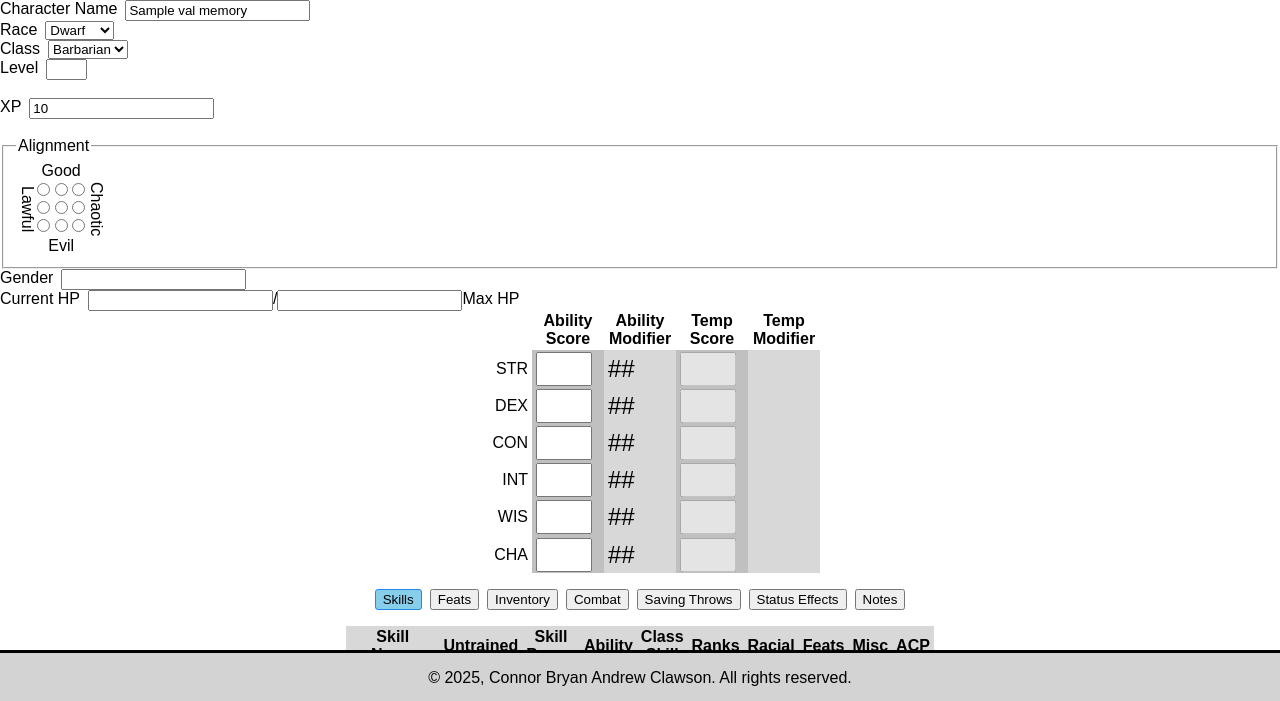
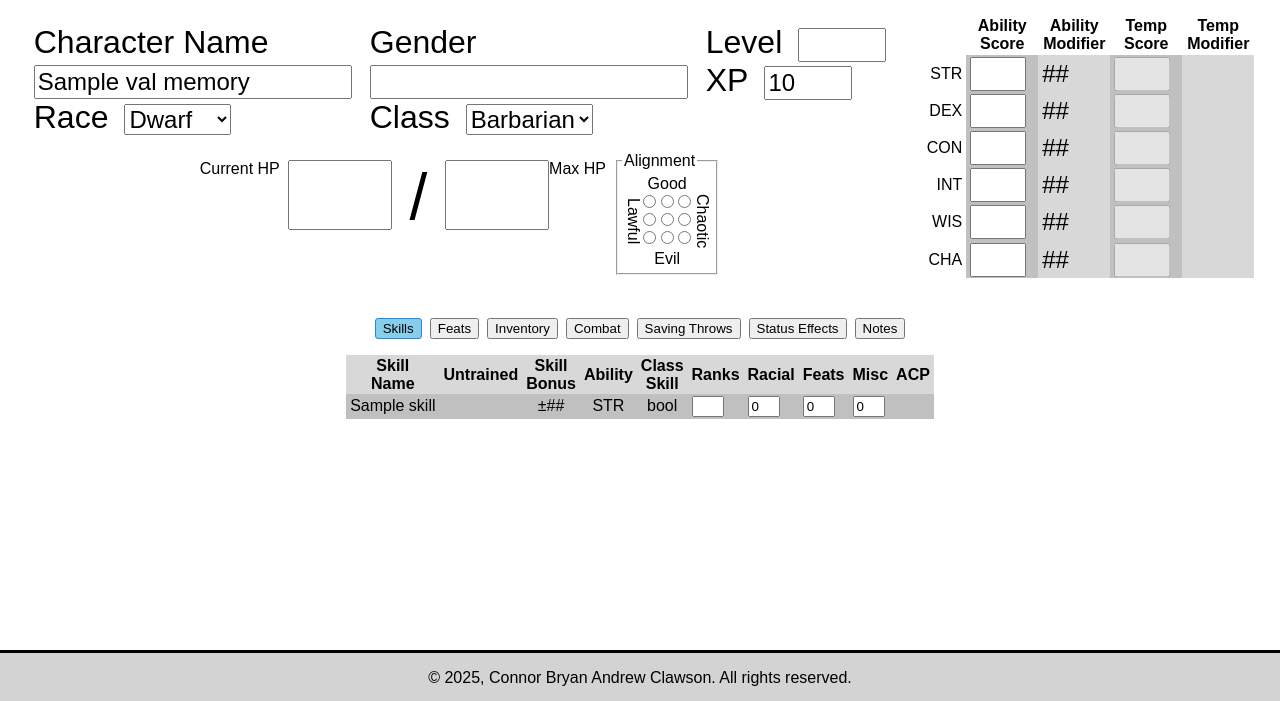
Before and after one commit to ZackLynx/Character_Manager, a PHP site: template view/character_sheet.php in a window 1280 px wide. Shown: the part 99-800 px from the top of the page. Run offline with PHP 8.4, Linux system fonts and the light colour scheme; the template is opened without the code that fills it: most values are stand-ins (such as "Sample title", 1, 10 or a date in 2020).

Commit message:
latest css progress for non-tabbed fields

```diff
--- a/css/main.css
+++ b/css/main.css
@@ -21,6 +21,7 @@ CBAC        2025-04-18      first pass of styling for feats.
 CBAC        2025-04-24      Added inventory system styling.
 CBAC        2025-05-09      Added CSS for button representing a selected character sheet tab.
 CBAC        2025-05-11      Centered the tab button row.
+CBAC        2025-05-12      Styled the primary info fields above tabs and the combat tab.
 -----------------------------------------------------------------------------------------------
 */
 
@@ -102,6 +103,82 @@ td {
   padding: .1rem .25rem;
 }
 
+/*******************/
+/* CHARACTER SHEET */
+/*******************/
+
+.info-row {
+  display: flex;
+  flex-direction: row;
+  justify-content: center;
+
+  input,
+  select {
+    font-size: x-large;
+  }
+
+  #health-divider {
+    font-size: 48pt;
+  }
+
+  .large-number {
+    font-size: 36pt;
+    width: 6rem;
+    height: 4rem;
+  }
+}
+
+.character-info-section {
+  font-size: xx-large;
+  margin: .5rem;
+  max-width: 20rem;
+}
+
+.info-row,
+#ability-scores {
+  margin-top: .5rem;
+  margin-bottom: .5rem;
+}
+
+#Character_Level,
+#Experience_Points {
+  width: 5rem;
+}
+
+.ability-label {
+  text-align: right;
+}
+
+#Alignment {
+  display: flex;
+  flex-direction: row;
+  padding: .2rem .25rem .25rem .25rem;
+}
+
+.lawful-chaotic {
+  writing-mode: vertical-lr;
+  margin: .1rem;
+  text-align: center;
+}
+
+.good-evil {
+  margin: .1rem;
+  text-align: center;
+}
+
+.alignment-button {
+  margin: 0;
+}
+
+#health {
+  display: flex;
+  flex-direction: row;
+}
+
+#health-block {
+  display: flex;
+  flex-direction: row;
+}
 
 /* Ability scores section */
 .ability-scores {
@@ -135,35 +212,6 @@ td {
   .temp-modifier {
     font-size: x-large;
   }
-}
-
-.ability-label {
-  text-align: right;
-}
-
-#Alignment {
-  display: flex;
-  flex-direction: row;
-}
-
-.lawful-chaotic {
-  writing-mode: vertical-lr;
-  margin: .1rem;
-  text-align: center;
-}
-
-.good-evil {
-  margin: .1rem;
-  text-align: center;
-}
-
-.alignment-button {
-  margin: 0;
-}
-
-#health {
-  display: flex;
-  flex-direction: row;
 }
 
 /* WEEK 10 ADDITION */
@@ -284,9 +332,6 @@ label {
   text-align: right;
 }
 
-.feat-field,
-.item-field {}
-
 .item_desc,
 .feat_desc,
 #notes {
--- a/view/character_sheet.php
+++ b/view/character_sheet.php
@@ -1,19 +1,19 @@
 <?php
 /*
 -----------------------------------------------------------------------------------------------
-Name:		npc_sheet.php
-Author:		Connor Bryan Andrew Clawson
-Date:		2025-03-07
-Language:	PHP
-Purpose:	This page shows the stats of a non-player character. This document should be used
+Name:		    npc_sheet.php
+Author:		  Connor Bryan Andrew Clawson
+Date:		    2025-03-07
+Language:	  PHP
+Purpose:	  This page shows the stats of a non-player character. This document should be used
             as the basis for the player character sheet which will have more fields and display
             more data.
 
 -----------------------------------------------------------------------------------------------
 ChangeLog:
-Who			When			What
+Who			    When			      What
 ----------- --------------- -------------------------------------------------------------------
-CBAC		2025-03-07		Original Version.
+CBAC		    2025-03-07		  Original Version.
 CBAC        2025-03-10      renamed to `npc_sheet.php`
 CBAC        2025-03-30      Beginning work on Skills section
 CBAC        2025-03-31      Migrated common form elements to here.
@@ -58,14 +58,18 @@ $abilities = ['STR', 'DEX', 'CON', 'INT', 'WIS', 'CHA'];
 
 <input type="hidden" name="Character_ID" value="<?php echo $valMemory['Character_ID'] ?? 0; ?>" required>
 
-<div id="primary-info">
+<div class="character-sheet">
+  <div class="info-row" id="primary-info">
     <!-- Content in primary info is always visible. -->
-    <div>
+    <div id="non-attributes">
+      <div class="info-row">
+        <div class="character-info-section" id="name-and-race">
           <div id="name">
             <label for="Character_Name">Character Name</label>
             <input type="text" name="Character_Name" id="Character_Name" placeholder="<?php
             echo $valMemory['Character_Name']; ?>" value="<?php echo $valMemory['Character_Name']; ?>" required>
           </div>
+
           <div id="race">
             <label for="Race_ID">Race</label>
             <select name="Race_ID" id="Race_ID" required>
@@ -84,15 +88,25 @@ $abilities = ['STR', 'DEX', 'CON', 'INT', 'WIS', 'CHA'];
               <option value="7" <?php echo ($valMemory['Race_ID'] == 7) ? 'selected' : ''; ?>>Human</option>
             </select>
           </div>
+        </div>
+
+        <div class="character-info-section" id="class-and-gender">
+          <div id="gender-field">
+            <label for="gender">Gender</label>
+            <input type="text" name="gender" id="gender">
+          </div>
+
           <div id="class">
             <label for="Class_ID">Class</label>
             <select name="Class_ID" id="Class_ID" required>
+
               <?php if (
                 get_val_from_postget('action', NULL) === 'add-character' ||
                 get_val_from_postget('action', NULL) === 'submit-character'
               ) { ?>
                 <option value="0" <?php echo ($valMemory['Class_ID'] == 0) ? 'selected' : ''; ?> disabled>Select a Class</option>
               <?php } ?>
+
               <option value="1" <?php echo ($valMemory['Class_ID'] == 1) ? 'selected' : ''; ?>>Barbarian</option>
               <option value="2" <?php echo ($valMemory['Class_ID'] == 2) ? 'selected' : ''; ?>>Bard</option>
               <option value="3" <?php echo ($valMemory['Class_ID'] == 3) ? 'selected' : ''; ?>>Cleric</option>
@@ -106,22 +120,41 @@ $abilities = ['STR', 'DEX', 'CON', 'INT', 'WIS', 'CHA'];
               <option value="11" <?php echo ($valMemory['Class_ID'] == 11) ? 'selected' : ''; ?>>Wizard</option>
             </select>
           </div>
+        </div>
+
+        <div class="character-info-section" id="level-and-xp">
           <div id="level">
             <label for="Character_Level">Level</label>
             <input type="number" name="Character_Level" id="Character_Level" min="1" max="20" value="<?php echo $valMemory['Character_Level'] ?? 1; ?>" required>
           </div>
-        <br>
+
           <div id="xp">
             <label for="Experience_Points">XP</label>
             <input type="number" name="Experience_Points" id="Experience_Points" min="0" value="<?php echo $valMemory['Experience_Points'] ?? 0 ?>" required>
           </div>
-        <br>
+        </div>
+      </div>
+
+      <div class="info-row" id="health-and-alignment">
+        <div class="info-row" id="health">
+          <label for="Current_HP" class="hp-left">Current HP</label>
+
+          <div id="health-block">
+            <input type="number" class="large-number" name="Current_HP" id="Current_HP">
+            <div id="health-divider">&NonBreakingSpace;/&NonBreakingSpace; </div>
+            <input type="number" class="large-number" name="Max_HP" id="Max_HP">
+          </div>
+
+          <label for="Max_HP" class="hp-right">Max HP</label>
+        </div>
+
         <div class="alignment-box">
           <fieldset name="Alignment" id="Alignment">
             <legend>Alignment</legend>
             <p class="lawful-chaotic">
               Lawful
             </p>
+
             <div>
               <p class="good-evil">Good</p>
               <input type="radio" class="alignment-button" name="alignment" id="lawful-good" value="1">
@@ -137,23 +170,15 @@ $abilities = ['STR', 'DEX', 'CON', 'INT', 'WIS', 'CHA'];
               <input type="radio" class="alignment-button" name="alignment" id="chaotic-evil" value="9">
               <p class="good-evil">Evil</p>
             </div>
+
             <p class="lawful-chaotic">
               Chaotic
             </p>
           </fieldset>
         </div>
-        <div>
-            <label for="gender">Gender</label>
-            <input type="text" name="gender" id="gender">
-        </div>
-        <div id="health">
-            <label for="Current_HP" class="hp-left">Current HP</label>
-            <input type="text" class="large-number" name="Current_HP" id="Current_HP">
-            /
-            <input type="text" class="large-number" name="Max_HP" id="Max_HP">
-            <label for="Max_HP" class="hp-right">Max HP</label>
       </div>
     </div>
+
     <div id="ability-scores">
       <table class="ability-scores">
         <tr>
@@ -173,6 +198,7 @@ $abilities = ['STR', 'DEX', 'CON', 'INT', 'WIS', 'CHA'];
             Temp Modifier
           </th>
         </tr>
+
         <tr>
           <td class="ability-label">
             STR
@@ -190,6 +216,7 @@ $abilities = ['STR', 'DEX', 'CON', 'INT', 'WIS', 'CHA'];
 
           </td>
         </tr>
+
         <tr>
           <td class="ability-label">
             DEX
@@ -207,6 +234,7 @@ $abilities = ['STR', 'DEX', 'CON', 'INT', 'WIS', 'CHA'];
 
           </td>
         </tr>
+
         <tr>
           <td class="ability-label">
             CON
@@ -224,6 +252,7 @@ $abilities = ['STR', 'DEX', 'CON', 'INT', 'WIS', 'CHA'];
 
           </td>
         </tr>
+
         <tr>
           <td class="ability-label">
             INT
@@ -241,6 +270,7 @@ $abilities = ['STR', 'DEX', 'CON', 'INT', 'WIS', 'CHA'];
 
           </td>
         </tr>
+
         <tr>
           <td class="ability-label">
             WIS
@@ -258,6 +288,7 @@ $abilities = ['STR', 'DEX', 'CON', 'INT', 'WIS', 'CHA'];
 
           </td>
         </tr>
+
         <tr>
           <td class="ability-label">
             CHA
@@ -337,6 +368,7 @@ $abilities = ['STR', 'DEX', 'CON', 'INT', 'WIS', 'CHA'];
         endforeach; ?>
       </table>
     </div>
+
     <div id="feats" hidden>
       <p>
         Feats
@@ -359,12 +391,14 @@ $abilities = ['STR', 'DEX', 'CON', 'INT', 'WIS', 'CHA'];
           endforeach;
         } ?>
       </div>
+
       <div class="center-button">
         <button type="button" id="add-feat-button">Add A Feat</button>
       </div>
       <input type="text" name="num-of-feats" id="num-of-feats" value="<?php echo $featNum; ?>" hidden>
       <input type="text" name="feats-to-delete" id="feats-to-delete" hidden>
     </div>
+
     <div id="inventory" hidden>
       <p>
         Inventory
@@ -389,12 +423,15 @@ $abilities = ['STR', 'DEX', 'CON', 'INT', 'WIS', 'CHA'];
           endforeach;
         } ?>
       </div>
+
       <div class="center-button">
         <button type="button" id="add-item-button">Add An Item</button>
       </div>
+
       <input type="text" name="num-of-items" id="num-of-items" value="<?php echo $ItemNum; ?>" hidden>
       <input type="text" name="items-to-delete" id="items-to-delete" hidden>
     </div>
+
     <div id="combat" hidden>
       <p>TO BE IMPLEMENTED</p>
       <div id="attacks">
@@ -428,6 +465,7 @@ $abilities = ['STR', 'DEX', 'CON', 'INT', 'WIS', 'CHA'];
           <input type="number" name="Crit_Multi" id="weapon-primary-crit-multiplier" min="2">
         </div>
       </div>
+
       <div id="defense">
         <p>
           Armor
@@ -458,9 +496,11 @@ $abilities = ['STR', 'DEX', 'CON', 'INT', 'WIS', 'CHA'];
           <label for="armor-ac">Armor AC</label>
           <input type="number" name="Armor_AC" id="armor-ac">
         </div>
+
         <p>
           Shield
         </p>
+
         <div id="shield">
           <label for="shield-name">Name</label>
           <input type="text" name="Shield_Name" id="shield-name">
@@ -475,23 +515,26 @@ $abilities = ['STR', 'DEX', 'CON', 'INT', 'WIS', 'CHA'];
           <input type="number" name="Shield_AC" id="shield-ac">
         </div>
       </div>
+    </div>
 
-    </div>
     <div id="saving-throws" hidden>
       <p>
         COMING SOON!
       </p>
     </div>
+
     <div id="effects" hidden>
       <p>
         COMING SOON!
       </p>
     </div>
+
     <div id="notes-block" hidden>
       <label for="Notes">Notes</label>
       <br>
       <textarea name="Notes" id="Notes"><?php echo $valMemory['Notes']; ?></textarea>
     </div>
   </div>
+</div>
 
 <script src="./js/character_sheet.js"></script>
```
Lines whose indentation alone changed are shown as unchanged.
